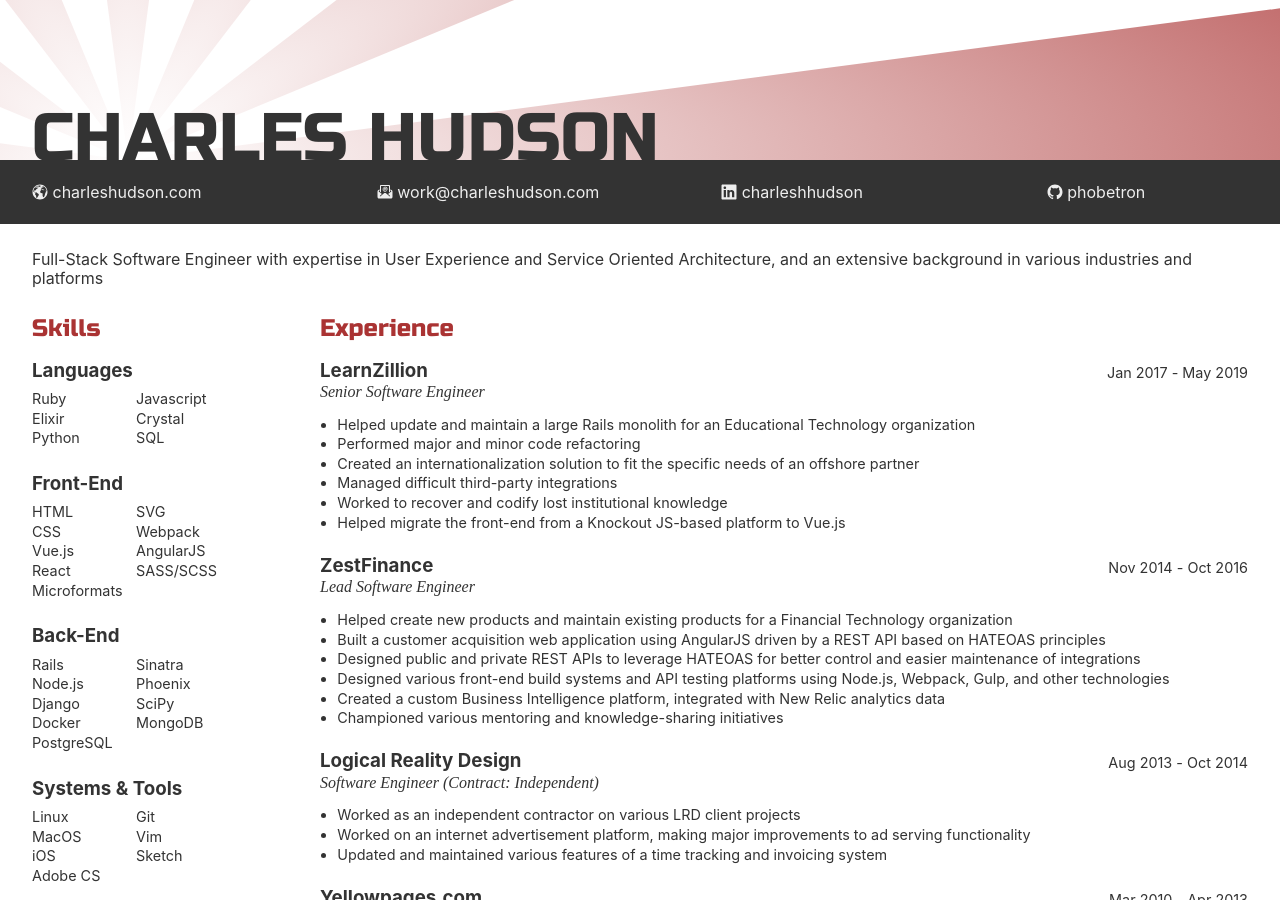
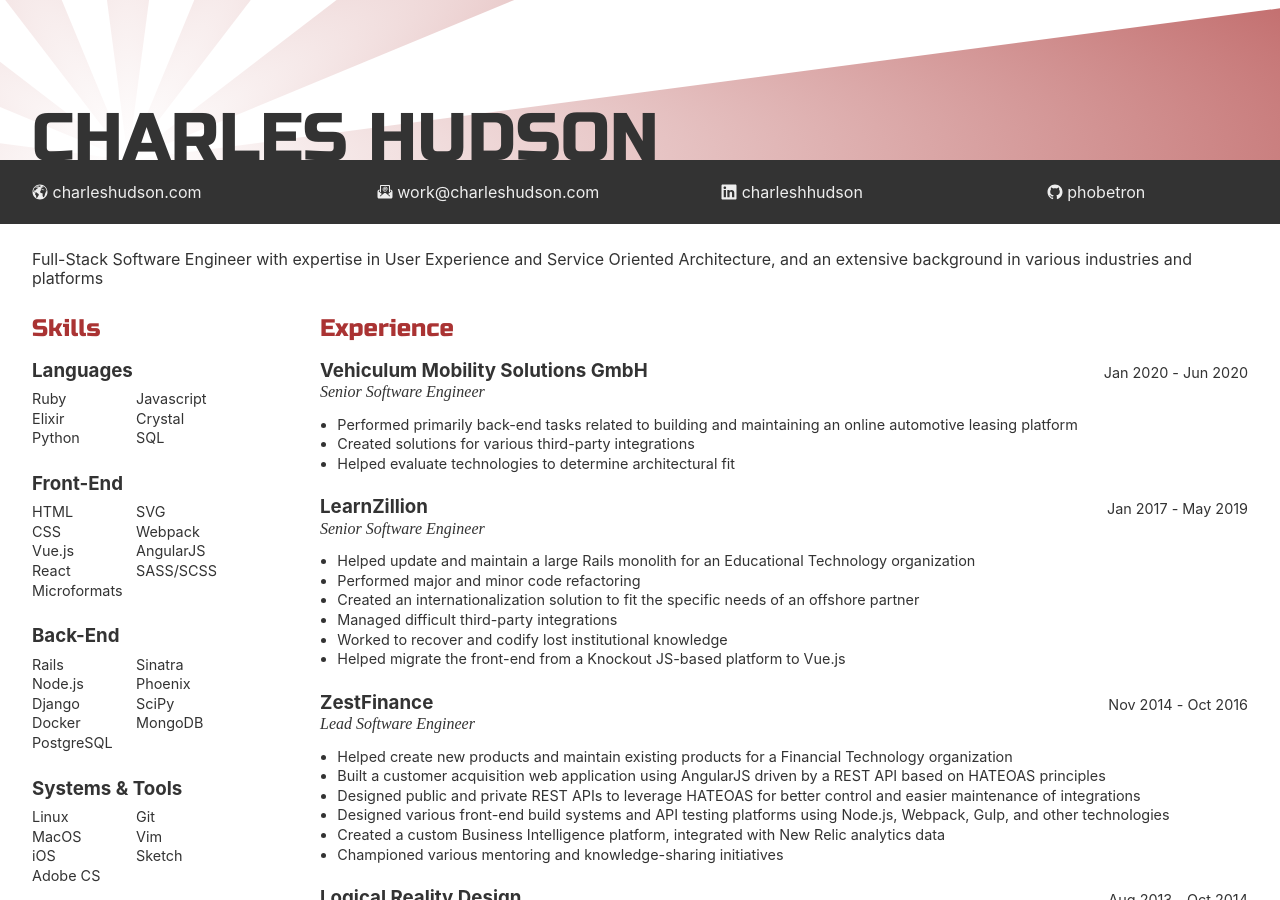
Before and after one commit to phobetron/phobetron.github.io, a Jekyll site: the page built from resume.html, in a window 1280 px wide and 900 px high. Built offline with Jekyll 4.4.1, drawn with Linux system fonts in a browser that asks for light colours.

Commit message:
Resume update

```diff
--- a/_data/resume.json
+++ b/_data/resume.json
@@ -4,15 +4,15 @@
     "label": "Software Engineer",
     "picture": "",
     "email": "work@charleshudson.com",
-    "phone": "323-963-3284",
+    "phone": "+49 151 21284193",
     "website": "https://charleshudson.com",
     "summary": "Full-Stack Software Engineer with expertise in User Experience and Service Oriented Architecture, and an extensive background in various industries and platforms",
     "location": {
-      "address": "234 W 6th St",
-      "city": "Jacksonville",
-      "region": "FL",
-      "postalCode": "32206",
-      "countryCode": "US"
+      "address": "Löwestraße 26A",
+      "city": "Berlin",
+      "region": "Berlin",
+      "postalCode": "10249",
+      "countryCode": "DE"
     },
     "profiles": [
       {
@@ -105,6 +105,18 @@
     }
   ],
   "work": [
+    {
+      "company": "Vehiculum Mobility Solutions GmbH",
+      "position": "Senior Software Engineer",
+      "website": "https://vehiculum.de",
+      "startDate": "2020-01-08",
+      "endDate": "2020-06-30",
+      "summary": "Performed primarily back-end tasks related to building and maintaining an online automotive leasing platform",
+      "highlights": [
+        "Created solutions for various third-party integrations",
+        "Helped evaluate technologies to determine architectural fit"
+      ]
+    },
     {
       "company": "LearnZillion",
       "position": "Senior Software Engineer",
```
